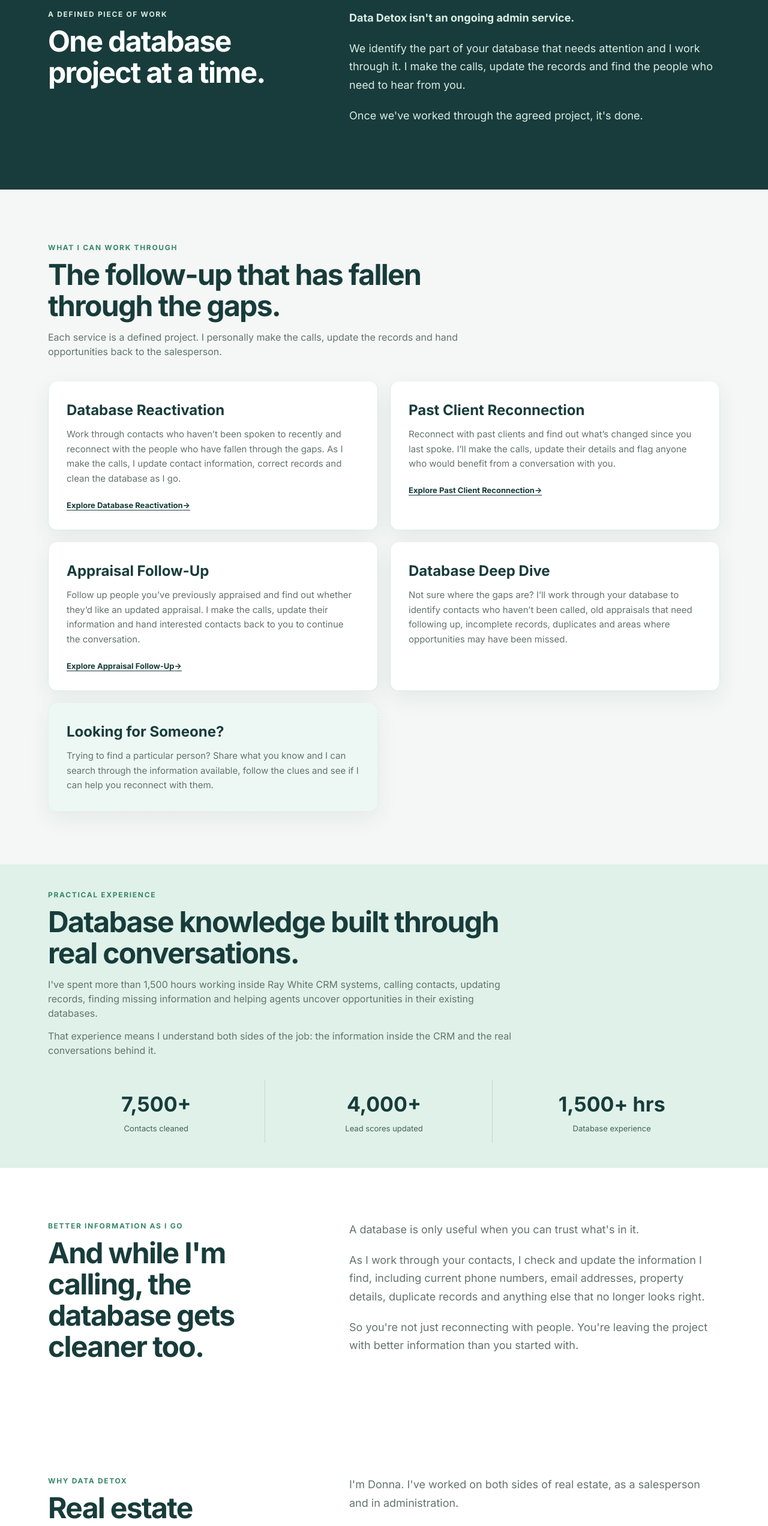
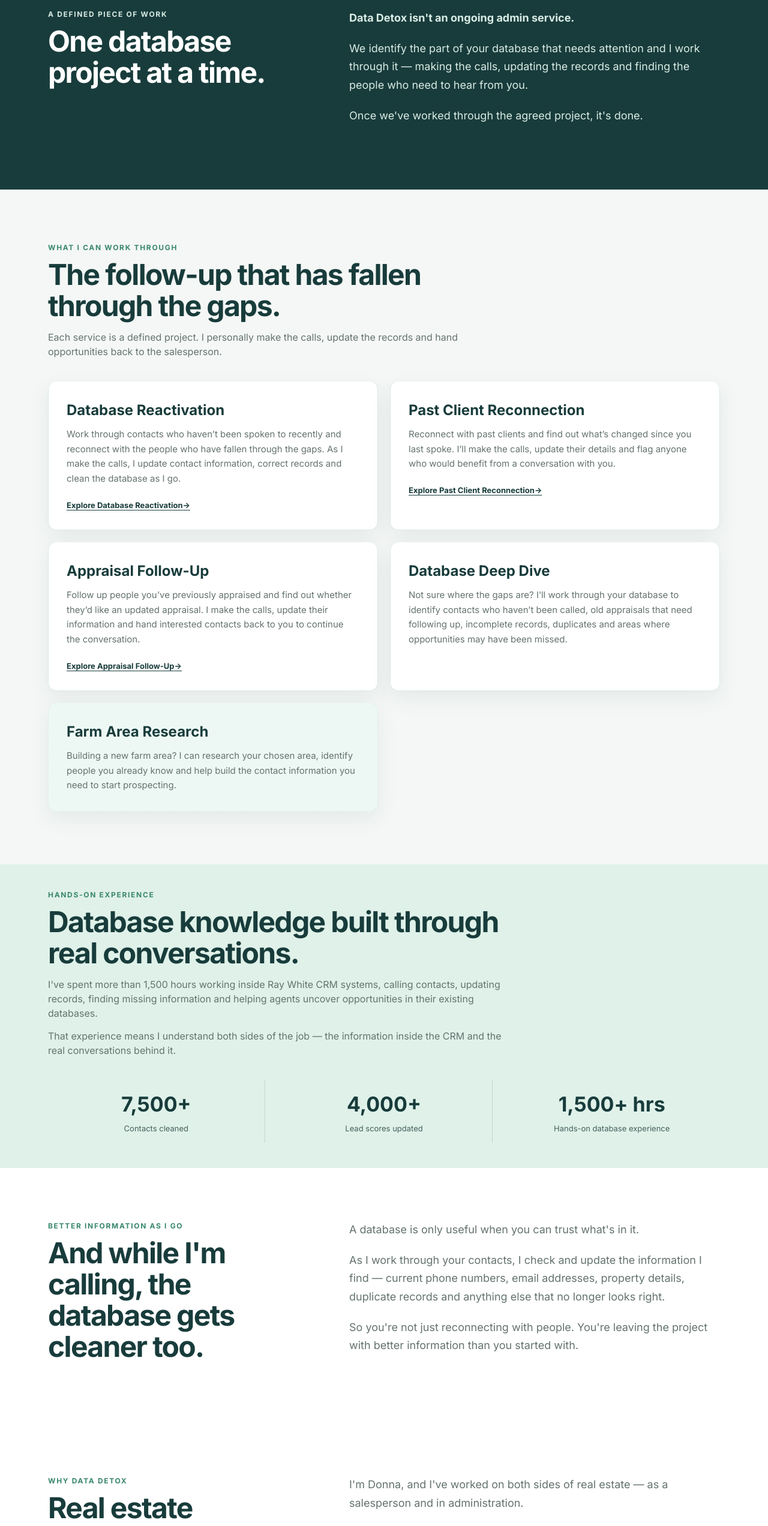
Before and after one commit to angelacollings/data-detox, a React (Vite) app: page / in a window 1280 px wide. Shown: the part 1432-3976 px from the top of the page at 60% size. Built offline with nearby package versions, Linux system fonts and the light colour scheme.

Commit message:
check and pivot where needed

```diff
--- a/src/components/About.jsx
+++ b/src/components/About.jsx
@@ -12,8 +12,8 @@ export default function About() {
           <div className="section-header about-page-header">
             <h1>About Data Detox</h1>
             <p>
-              Database reactivation shaped by years of working with real estate
-              salespeople and their clients.
+              Hands-on database reactivation, built on first-hand experience of
+              how individual real estate salespeople actually work.
             </p>
           </div>
 
@@ -45,7 +45,7 @@ export default function About() {
               <div className="about-section-label">Behind Data Detox</div>
               <h3 id="donna-title">Meet Donna</h3>
               <p>
-                I&apos;m Donna. I&apos;ve worked on both sides of real estate, as a
+                I&apos;m Donna, and I&apos;ve worked on both sides of real estate — as a
                 salesperson and in administration.
               </p>
               <p>
@@ -55,10 +55,10 @@ export default function About() {
               </p>
               <p>That&apos;s why I started Data Detox.</p>
               <p>
-                I take on individual database projects and tackle the work that
-                has been sitting at the bottom of the list. That means making
-                the calls, reconnecting with contacts, following up old
-                appraisals and updating the database as I go.
+                I take on one-off database projects and do the work that has been
+                sitting at the bottom of the list — making the calls,
+                reconnecting with contacts, following up old appraisals and
+                updating the database as I go.
               </p>
               <p>
                 I&apos;m not a call centre and Data Detox is not an automated
--- a/src/components/ContactForm.jsx
+++ b/src/components/ContactForm.jsx
@@ -155,12 +155,12 @@ export default function ContactForm() {
               <option value="appraisal-preparation">Appraisal follow-up</option>
               <option value="database-deep-dive">Database deep dive</option>
               <option value="database-clean-up">Database clean-up</option>
-              <option value="find-someone">Help finding someone</option>
+              <option value="farm-area-research">Farm-area research</option>
               <option value="unsure">Not sure yet</option>
             </select>
             <small className="form-helper">
               Old appraisals, past clients, contacts you haven&apos;t spoken to,
-              database clean-up, help finding someone or something else.
+              database clean-up, farm-area research or something else.
             </small>
           </label>
           <label>
--- a/src/components/DatabaseCleaning.jsx
+++ b/src/components/DatabaseCleaning.jsx
@@ -14,9 +14,8 @@ export default function DatabaseCleaning() {
           <p>A database is only useful when you can trust what&apos;s in it.</p>
           <p>
             As I work through your contacts, I check and update the information
-            I find, including current phone numbers, email addresses, property
-            details, duplicate records and anything else that no longer looks
-            right.
+            I find — current phone numbers, email addresses, property details,
+            duplicate records and anything else that no longer looks right.
           </p>
           <p>
             So you&apos;re not just reconnecting with people. You&apos;re leaving the
--- a/src/components/HowItWorks.jsx
+++ b/src/components/HowItWorks.jsx
@@ -3,7 +3,7 @@ import React from 'react';
 const steps = [
   {
     title: 'Identify',
-    description: 'We talk about what has been sitting untouched. It could be old appraisals, past clients, contacts who haven’t been called or another part of your database that needs attention.',
+    description: 'We talk about what’s been neglected — old appraisals, past clients, contacts who haven’t been called or another part of your database that needs attention.',
   },
   {
     title: 'Agree',
@@ -11,7 +11,7 @@ const steps = [
   },
   {
     title: 'Work through it',
-    description: 'I get into the database and start working through the contacts. I make the calls, update information, clean the records and note each outcome as I go.',
+    description: 'I get into the database and start working through the contacts — making calls, updating information, cleaning records and recording the outcome as I go.',
   },
   {
     title: 'Hand back the opportunities',
@@ -30,7 +30,7 @@ export default function HowItWorks() {
         <div className="section-header">
           <div className="eyebrow">How a project works</div>
           <h2 id="how-it-works-title" className="section-title">A clear start, a systematic process and a defined finish.</h2>
-          <p>There is no ongoing admin contract. I simply work through the part of your database we agreed on.</p>
+          <p>No ongoing admin contract — just the agreed part of your database worked through properly.</p>
         </div>
         <ol className="steps-grid">
           {steps.map((step, index) => (
--- a/src/components/ProjectPositioning.jsx
+++ b/src/components/ProjectPositioning.jsx
@@ -14,8 +14,8 @@ export default function ProjectPositioning() {
           <p><strong>Data Detox isn&apos;t an ongoing admin service.</strong></p>
           <p>
             We identify the part of your database that needs attention and I
-            work through it. I make the calls, update the records and find the
-            people who need to hear from you.
+            work through it — making the calls, updating the records and finding
+            the people who need to hear from you.
           </p>
           <p>Once we&apos;ve worked through the agreed project, it&apos;s done.</p>
         </div>
--- a/src/components/Services.jsx
+++ b/src/components/Services.jsx
@@ -21,8 +21,8 @@ const items = [
     desc: 'Not sure where the gaps are? I’ll work through your database to identify contacts who haven’t been called, old appraisals that need following up, incomplete records, duplicates and areas where opportunities may have been missed.',
   },
   {
-    title: 'Looking for Someone?',
-    desc: 'Trying to find a particular person? Share what you know and I can search through the information available, follow the clues and see if I can help you reconnect with them.',
+    title: 'Farm Area Research',
+    desc: 'Building a new farm area? I can research your chosen area, identify people you already know and help build the contact information you need to start prospecting.',
     secondary: true,
   },
 ];
--- a/src/components/Stats.jsx
+++ b/src/components/Stats.jsx
@@ -4,14 +4,14 @@ export default function Stats() {
   const stats = [
     { label: 'Contacts cleaned', value: '7,500+' },
     { label: 'Lead scores updated', value: '4,000+' },
-    { label: 'Database experience', value: '1,500+ hrs' },
+    { label: 'Hands-on database experience', value: '1,500+ hrs' },
   ];
 
   return (
     <section className="section stats">
       <div className="container">
         <div className="section-header stats-header">
-          <div className="eyebrow">Practical experience</div>
+          <div className="eyebrow">Hands-on experience</div>
           <h2 className="section-title">Database knowledge built through real conversations.</h2>
           <p>
             I&apos;ve spent more than 1,500 hours working inside Ray White CRM
@@ -20,7 +20,7 @@ export default function Stats() {
             existing databases.
           </p>
           <p>
-            That experience means I understand both sides of the job: the
+            That experience means I understand both sides of the job — the
             information inside the CRM and the real conversations behind it.
           </p>
         </div>
--- a/src/components/Testimonials.jsx
+++ b/src/components/Testimonials.jsx
@@ -108,7 +108,7 @@ export default function Testimonials() {
         <div className="section-header">
           <div className="eyebrow">Client experience</div>
           <h2 id="testimonials-title" className="section-title">
-            What changes when your data works for you.
+            What clients say about working with Donna.
           </h2>
         </div>
         <div className="testimonial-carousel">
--- a/src/components/WhyDataDetox.jsx
+++ b/src/components/WhyDataDetox.jsx
@@ -7,12 +7,12 @@ export default function WhyDataDetox() {
         <div>
           <div className="eyebrow">Why Data Detox</div>
           <h2 id="why-title" className="section-title">
-            Real estate experience, put to work in your database.
+            Real estate experience. Hands-on database work.
           </h2>
         </div>
         <div className="why-copy">
           <p>
-            I&apos;m Donna. I&apos;ve worked on both sides of real estate, as a
+            I&apos;m Donna, and I&apos;ve worked on both sides of real estate — as a
             salesperson and in administration.
           </p>
           <p>
@@ -21,10 +21,10 @@ export default function WhyDataDetox() {
             you today. That&apos;s where I come in.
           </p>
           <p>
-            I take on individual database projects and tackle the work that has
-            been sitting at the bottom of the list. I make the calls, reconnect
-            with contacts, follow up old appraisals and update the database as I
-            go.
+            I take on one-off database projects and do the work that&apos;s been
+            sitting at the bottom of the list — making the calls, reconnecting
+            with contacts, following up old appraisals and updating the database
+            as I go.
           </p>
           <div className="why-signoff">
             <span className="why-monogram" aria-hidden="true">D</span>
```
Also changed, not shown: 2 other files (tests, documents, lock files or other folders).
